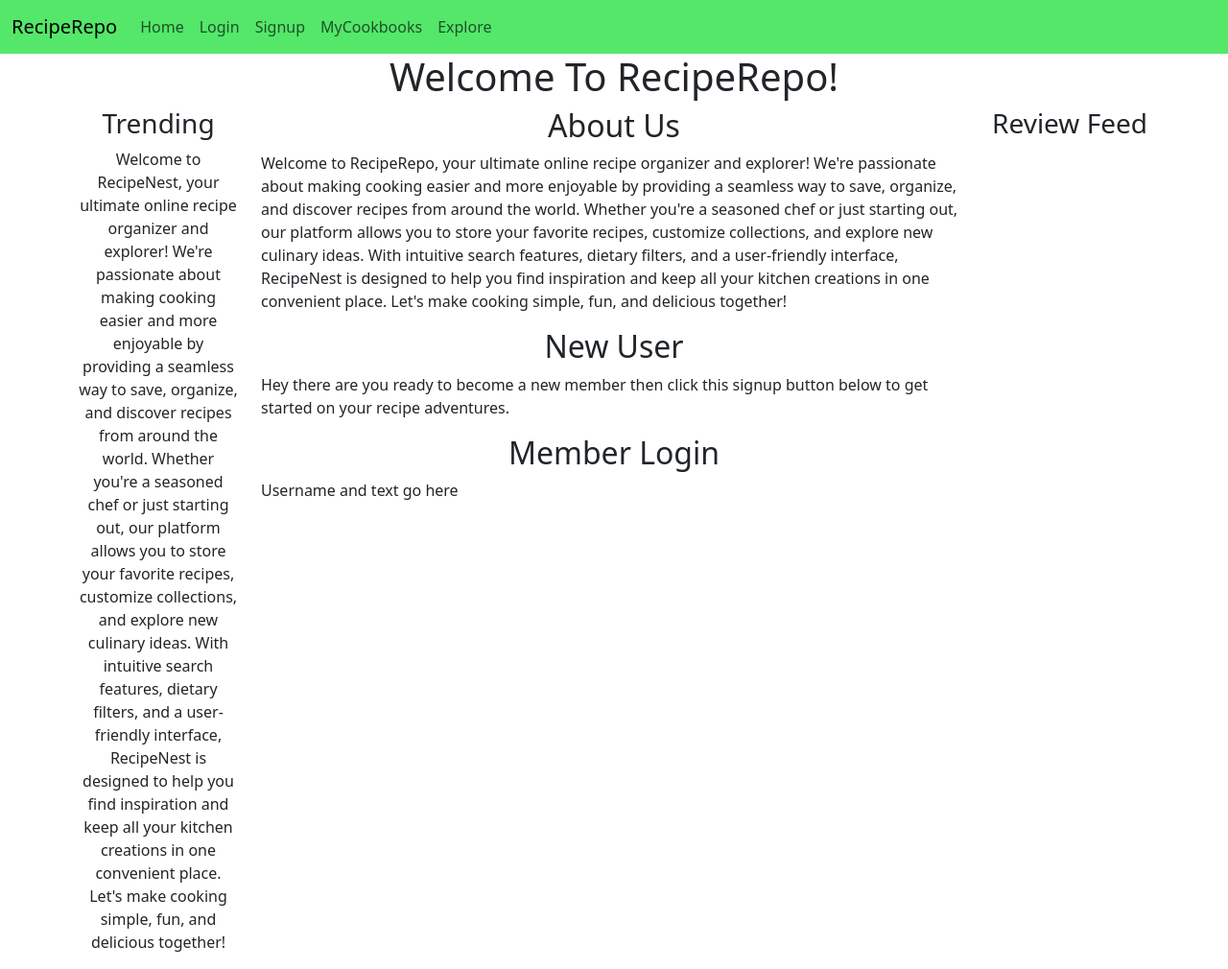
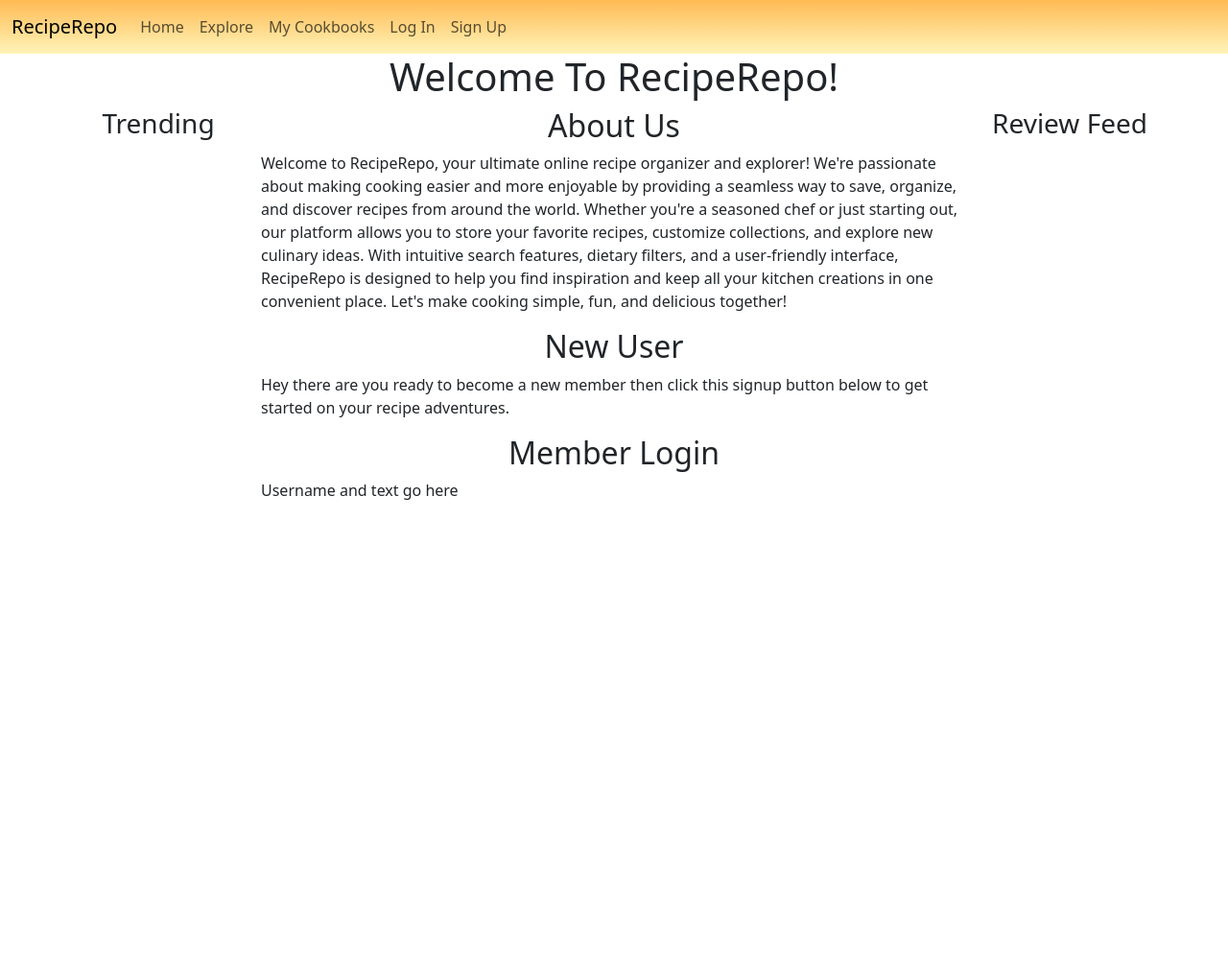
Before and after one commit to Lily-Hagen/RecipeRepo, a Flask app: page / in a window 1280 px wide. Shown: the whole page at 96% size. After the commit the page ends 521 px from the top, so only its background shows below. Run offline with Flask 3, Linux system fonts and the light colour scheme.

Commit message:
Messing with fonts and colors

```diff
--- a/website/templates/Home.html
+++ b/website/templates/Home.html
@@ -10,13 +10,12 @@
             <div class="col-2">
                 <div class="row text-center">
                     <h3>Trending</h3>
-                    <p>Welcome to RecipeNest, your ultimate online recipe organizer and explorer! We're passionate about making cooking easier and more enjoyable by providing a seamless way to save, organize, and discover recipes from around the world. Whether you're a seasoned chef or just starting out, our platform allows you to store your favorite recipes, customize collections, and explore new culinary ideas. With intuitive search features, dietary filters, and a user-friendly interface, RecipeNest is designed to help you find inspiration and keep all your kitchen creations in one convenient place. Let's make cooking simple, fun, and delicious together!</p>
                 </div>
             </div>
             <div class="col-8">
                 <div class="row">
                     <h2 align="center">About Us</h2>
-                    <p>Welcome to RecipeRepo, your ultimate online recipe organizer and explorer! We're passionate about making cooking easier and more enjoyable by providing a seamless way to save, organize, and discover recipes from around the world. Whether you're a seasoned chef or just starting out, our platform allows you to store your favorite recipes, customize collections, and explore new culinary ideas. With intuitive search features, dietary filters, and a user-friendly interface, RecipeNest is designed to help you find inspiration and keep all your kitchen creations in one convenient place. Let's make cooking simple, fun, and delicious together!
+                    <p>Welcome to RecipeRepo, your ultimate online recipe organizer and explorer! We're passionate about making cooking easier and more enjoyable by providing a seamless way to save, organize, and discover recipes from around the world. Whether you're a seasoned chef or just starting out, our platform allows you to store your favorite recipes, customize collections, and explore new culinary ideas. With intuitive search features, dietary filters, and a user-friendly interface, RecipeRepo is designed to help you find inspiration and keep all your kitchen creations in one convenient place. Let's make cooking simple, fun, and delicious together!
                     </p>
                 </div>
                 <div class="row">
--- a/website/templates/base.html
+++ b/website/templates/base.html
@@ -10,16 +10,16 @@
         <title>{% block title %}Home{% endblock %}</title>
     </head>
     <body>
-        <nav class="navbar navbar-expand-lg" style="background-color: #54e76a;">
+        <nav class="navbar navbar-expand-lg" style="background-image: linear-gradient(to bottom, #FFBA53, #FFF4B9);">
             <div class="container-fluid">
                 <span class="navbar-brand mb-0 h1">RecipeRepo</span>
                 <div class="collapse navbar-collapse" id="navbarNav">
                     <div class="navbar-nav">
                         <a class="nav-link" href="/">Home</a>
-                        <a class="nav-link" href="/login">Login</a>
-                        <a class="nav-link" href="/signup">Signup</a>
-                        <a class="nav-link" href="/MyCookbooks">MyCookbooks</a>
                         <a class="nav-link" href="/Explore">Explore</a>
+                        <a class="nav-link" href="/MyCookbooks">My Cookbooks</a>
+                        <a class="nav-link" href="/login">Log In</a>
+                        <a class="nav-link" href="/signup">Sign Up</a>
                     </div>
                 </div>
               </div>
```
